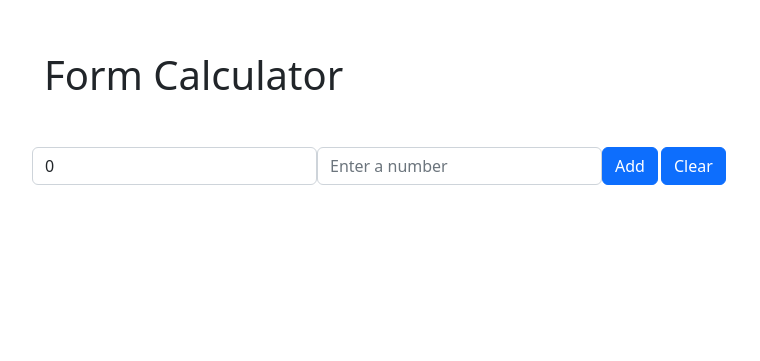
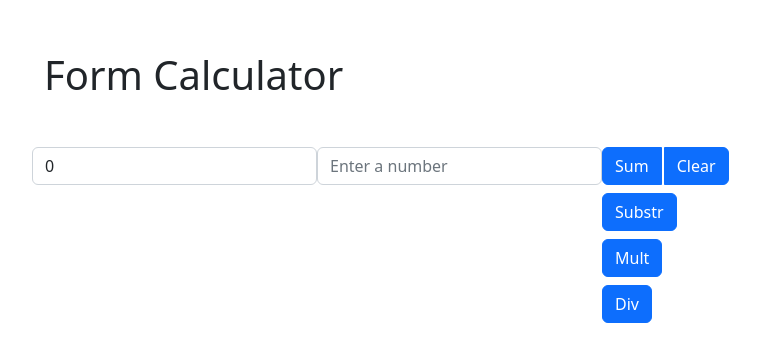
Before and after one commit to williamhancharek/project-b, a React (Create React App) app: page / in a window 1280 px wide. Shown: the part 129-490 px from the top of the page, without its empty margins (38-798 px from the left). Built offline with nearby package versions, Linux system fonts and the light colour scheme.

Commit message:
Implemented buttons for substraction,multiplication and division

```diff
--- a/src/App.css
+++ b/src/App.css
@@ -14,3 +14,7 @@
 .App .btn {
   margin-right: 3px;
 }
+
+.App .btn-group button {
+  display: block;
+}
--- a/src/App.js
+++ b/src/App.js
@@ -12,15 +12,13 @@ export default function App() {
     setClear(event.target.value);
   }
 
-  function handleSubmit(event) {
-    event.preventDefault();
   let number = Number(input);
   let secondNumber = Number(result);
+
+  function handleSum(event) {
+    event.preventDefault();
     let summing = number + secondNumber;
-    let substriction = secondNumber - number;
-    let multiplication = number * secondNumber;
-    let division = secondNumber / number;
-    setResult([summing, substriction, multiplication, division]);
+    setResult(summing);
   }
 
   function resetInputField() {
@@ -29,11 +27,25 @@ export default function App() {
     setInput(0);
   }
 
+  function handleSubstr() {
+    let substraction = secondNumber - number;
+    setResult(substraction);
+  }
+
+  function handleMult() {
+    let multiplication = number * secondNumber;
+    setResult(multiplication);
+  }
+
+  function handleDivision() {
+    let division = secondNumber / number;
+    setResult(division);
+  }
+
   return (
     <div className="App">
       <div className="container">
         <h1>Form Calculator</h1>
-        <form onSubmit={handleSubmit} className="search-form" id="search-form">
         <div className="row">
           <div className="col-3">
             <div className="form-group form-group-warning">
@@ -59,7 +71,10 @@ export default function App() {
             </div>
           </div>
           <div className="col-3">
-              <button className="btn btn-primary">Add</button>
+            <div className="btn-group">
+            <button onClick={handleSum} className="btn btn-primary">
+              Sum
+            </button>
             <button
               type="submit"
               onClick={resetInputField}
@@ -68,8 +83,33 @@ export default function App() {
               Clear
             </button>
           </div>
+          <div className="row">
+            <div className="col mt-2">
+              <button
+                type="submit"
+                onClick={handleSubstr}
+                className="btn btn-primary"
+              >
+                Substr
+              </button>
             </div>
-        </form>
+          </div>
+          <div className="row">
+            <div className="col mt-2">
+              <button onClick={handleMult} className="btn btn-primary">
+                Mult
+              </button>
+            </div>
+          </div>
+          <div className="row">
+            <div className="col mt-2">
+              <button onClick={handleDivision} className="btn btn-primary">
+                Div
+              </button>
+            </div>
+            </div>
+          </div>
+        </div>
       </div>
     </div>
   );
```
Lines whose indentation alone changed are shown as unchanged.
